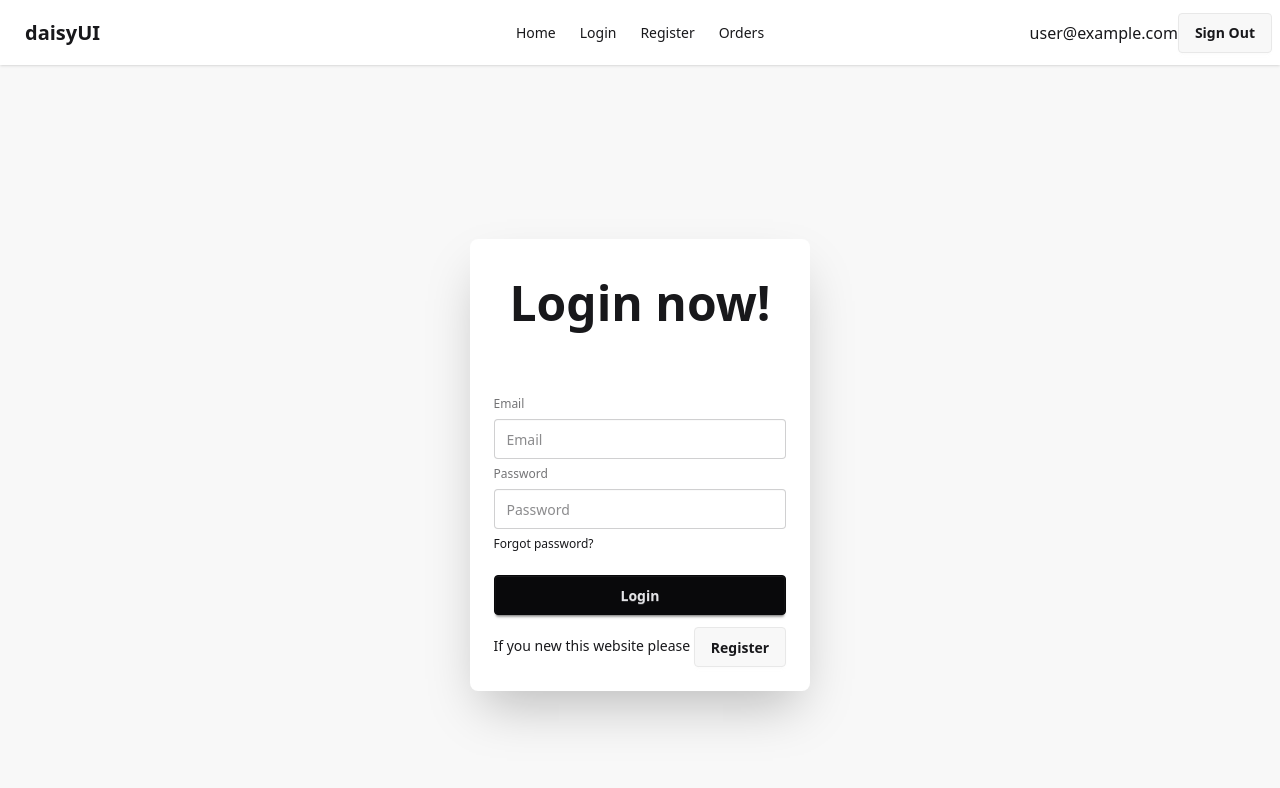
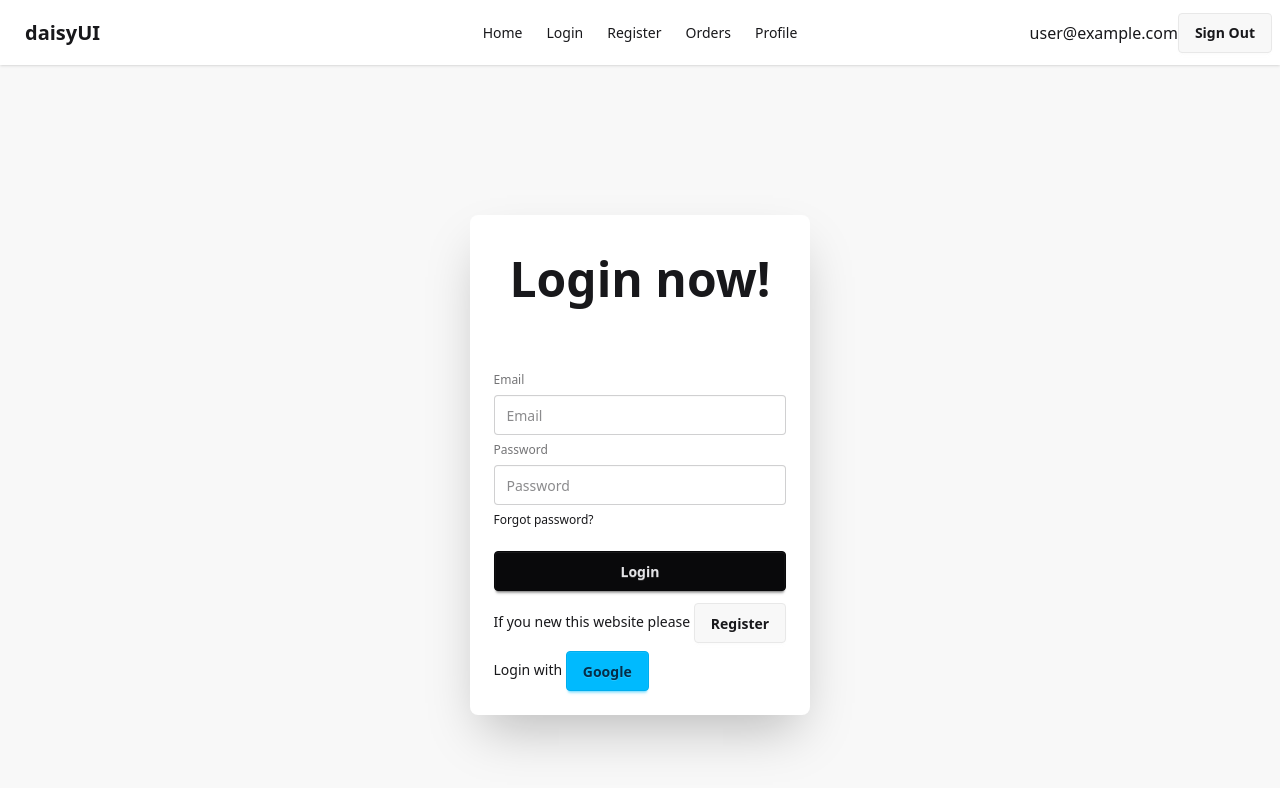
Before and after one commit to emamuddin10/Firebase-Authenticatoin, a React (Vite) app: page /login in a window 1280 px wide. Shown: the top 788 px of the page. Built offline with nearby package versions, Linux system fonts and the light colour scheme; no server answers; sample sign-in values are in the browser's storage.

Commit message:
added google sign in

```diff
--- a/src/Provider/AuthProvider.jsx
+++ b/src/Provider/AuthProvider.jsx
@@ -1,9 +1,10 @@
 
-import { createUserWithEmailAndPassword, onAuthStateChanged, signInWithEmailAndPassword, signOut } from 'firebase/auth';
+import { createUserWithEmailAndPassword, GoogleAuthProvider, onAuthStateChanged, signInWithEmailAndPassword, signInWithPopup, signOut } from 'firebase/auth';
 import React, { createContext, useEffect, useState } from 'react';
 import { auth } from '../firebase.init';
 
 export const AuthContext = createContext(null)
+const googleProvider= new GoogleAuthProvider()
 
 const AuthProvider = ({children}) => {
     const [user,setUser]= useState(null)
@@ -45,6 +46,9 @@ const AuthProvider = ({children}) => {
     //         setUser(null)
     //     }
     // })
+    const signInWithGoogle = ()=>{
+        return signInWithPopup(auth,googleProvider)
+    }
 
     const name='sagore lobon ase'
     const authinfo = {
@@ -53,7 +57,8 @@ const AuthProvider = ({children}) => {
         loading,
         createUser,
         signInUser,
-        signOutUser
+        signOutUser,
+        signInWithGoogle
     }
 
     return (
--- a/src/components/Login/Login.jsx
+++ b/src/components/Login/Login.jsx
@@ -1,9 +1,10 @@
 import React, { useContext } from "react";
-import { Link } from "react-router-dom";
+import { Link, useNavigate } from "react-router-dom";
 import { AuthContext } from "../../Provider/AuthProvider";
 
 const Login = () => {
-  const {signInUser}=useContext(AuthContext)
+  const navigate = useNavigate()
+  const {signInUser,signInWithGoogle}=useContext(AuthContext)
     const handlelogin = e =>{
         e.preventDefault()
         console.log(e)
@@ -14,10 +15,20 @@ const Login = () => {
         signInUser(email,password)
         .then(result =>{
           console.log(result.user)
+          e.target.reset()
+          navigate('/')
         })
         .catch(error=>{
           console.log('Error',error)
         })
+    }
+    const handleGoogleSignIn =()=>{
+          signInWithGoogle()
+          .then(result=>{
+            console.log(result.user)
+            navigate('/')
+          })
+          .catch(error => console.log('Error',error.message))
     }
   return (
     <div className="hero bg-base-200 min-h-screen">
@@ -39,6 +50,9 @@ const Login = () => {
             <p>
                 If you new this website please <button className="btn"><Link to='/register'>Register</Link></button>
             </p>
+            <p>
+              Login with <button onClick={handleGoogleSignIn} className="btn btn-info">Google</button>
+            </p>
           </form>
         </div>
       </div>
--- a/src/components/Navbar/Navbar.jsx
+++ b/src/components/Navbar/Navbar.jsx
@@ -22,6 +22,7 @@ const Navbar = () => {
         {
           user && <>
               <li><NavLink to='/orders'>Orders</NavLink></li>
+              <li><NavLink to='/profile'>Profile</NavLink></li>
           </>
         }
 
--- a/src/components/Register/Register.jsx
+++ b/src/components/Register/Register.jsx
@@ -1,9 +1,10 @@
 
 import { useContext } from "react";
-import { Link } from "react-router-dom";
+import { Link, useNavigate } from "react-router-dom";
 import { AuthContext } from "../../Provider/AuthProvider";
 
 const Register = () => {
+  const navigate = useNavigate()
     const {createUser}=useContext(AuthContext)
     // console.log(createUser)
     const handleRegister = e =>{
@@ -18,6 +19,8 @@ const Register = () => {
         createUser(email,password)
         .then(result =>{
           console.log(result.user)
+          e.target.reset()
+          navigate('/')
         })
         .catch(error=>{
            console.log('Error',error.message)
--- a/src/main.jsx
+++ b/src/main.jsx
@@ -11,6 +11,7 @@ import Register from "./components/Register/Register";
 import AuthProvider from "./Provider/AuthProvider";
 import Orders from "./components/Orders";
 import PrivetRoutes from "./components/Routes/PrivetRoutes";
+import Profile from "./components/Profile";
 
 const router = createBrowserRouter([
   {
@@ -36,6 +37,10 @@ const router = createBrowserRouter([
       {
         path:'/orders',
         element:<PrivetRoutes><Orders></Orders></PrivetRoutes>
+      },
+      {
+        path:'/profile',
+        element:<PrivetRoutes><Profile></Profile></PrivetRoutes>
       }
     ],
   },
```
